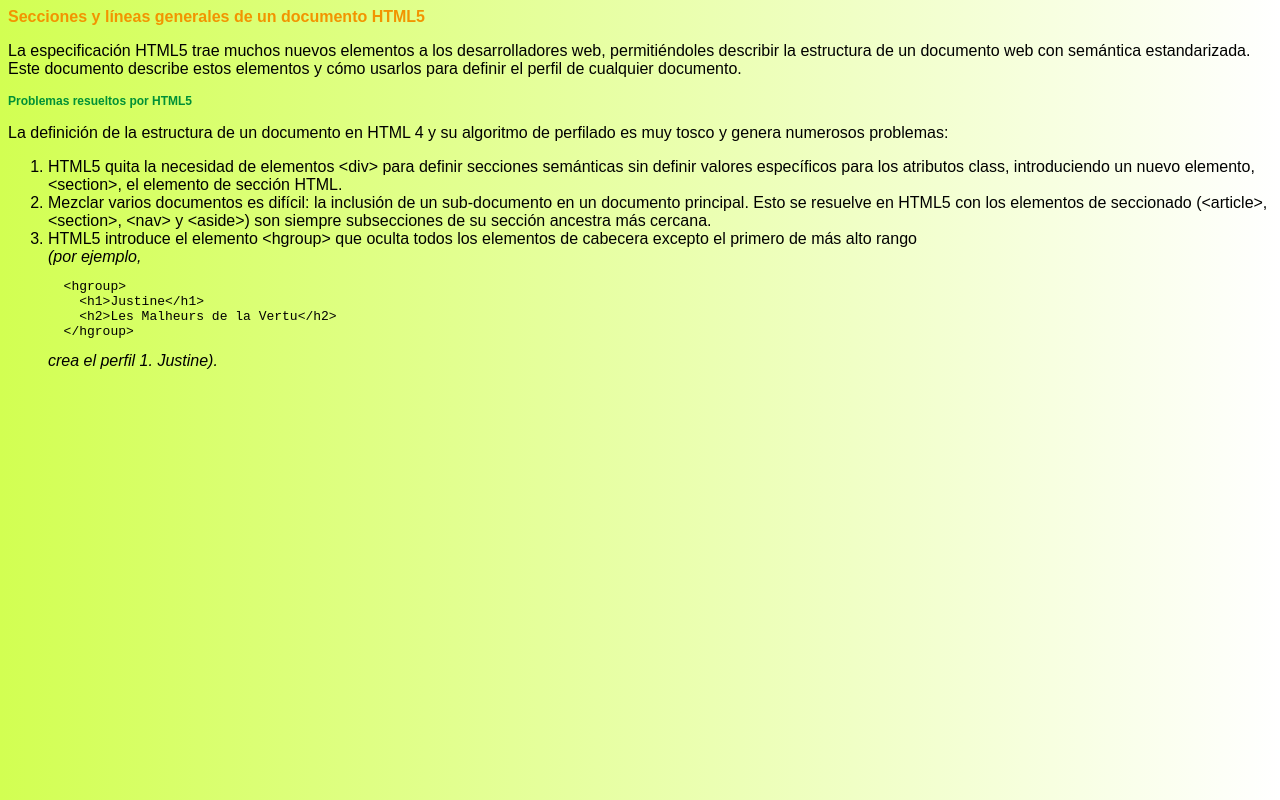
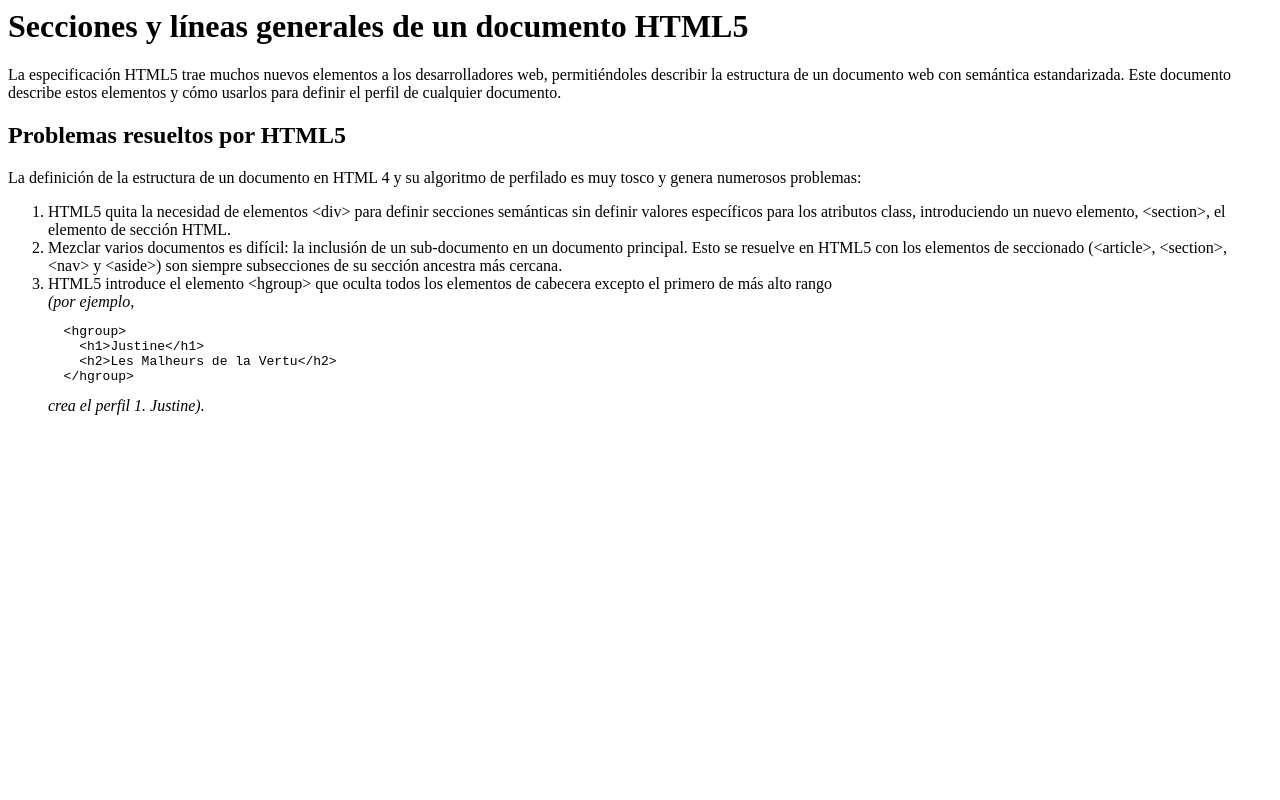
Before and after one commit to Bolgvs/UD28-Ejercicio1, a plain HTML site: page index.html in a window 1280 px wide. Drawn offline with Linux system fonts and the light colour scheme.

Commit message:
commit index

```diff
--- a/index.html
+++ b/index.html
@@ -3,24 +3,6 @@
 <head>
     <meta charset="utf-8">
     <title>Secciones y líneas generales de un documento HTML5</title>
-    <style type="text/css">
-        body {
-            background: linear-gradient(to right, #d2ff52 0%, #ffffff 100%);
-            font-family: arial;
-        }
-
-        h1 {
-            font-size: 16;
-            font-weight: bold;
-            color: #f29400;
-        }
-
-        h2 {
-            font-size: 12;
-            font-weight: bold;
-            color: #009036;
-        }
-    </style>
 </head>
 
 <body>
```
